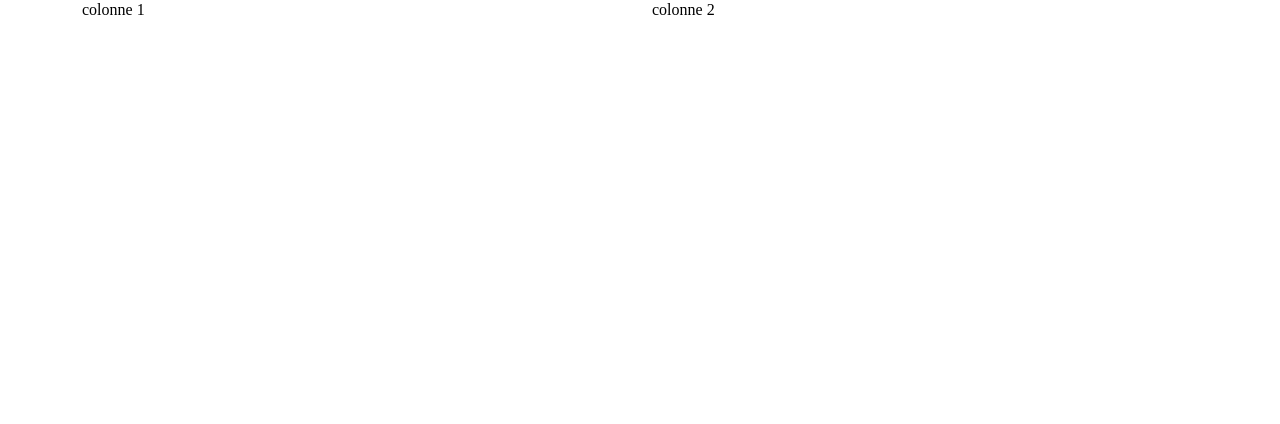
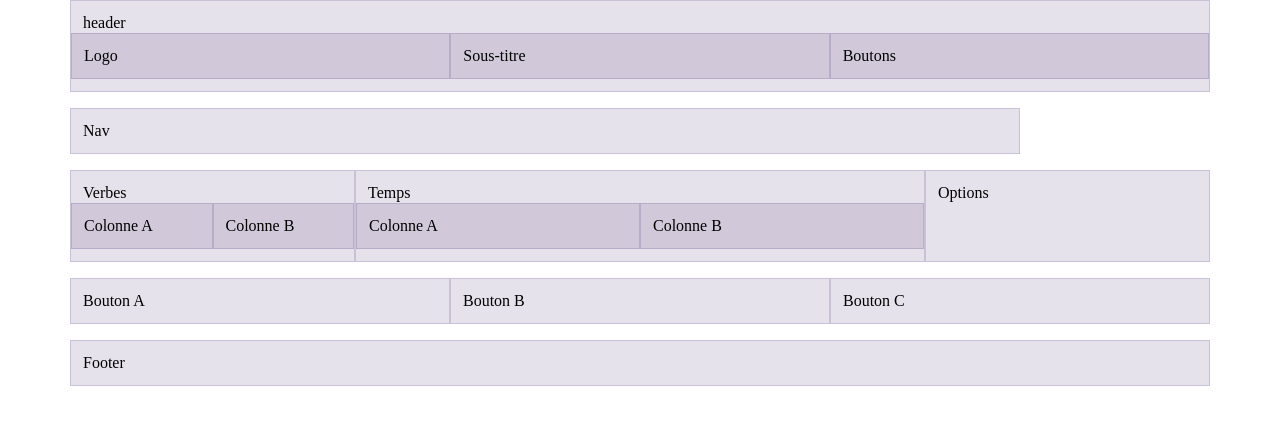
Before and after one commit to NoeSchuler1312/Tatitotu, a website built with Parcel: page src/index.html in a window 1280 px wide. Built offline with nearby package versions, Linux system fonts and the light colour scheme.

Commit message:
Intégration de la grille

```diff
--- a/src/index.html
+++ b/src/index.html
@@ -9,8 +9,42 @@
   <body>
     <div class="container">
       <div class="row">
-        <div class="col-6">colonne 1</div>
-        <div class="col-6">colonne 2</div>
+        <div class="col-12">
+          header
+          <div class="row">
+            <div class="col-4">Logo</div>
+            <div class="col-4">Sous-titre</div>
+            <div class="col-4">Boutons</div>
+          </div>
+        </div>
+      </div>
+      <div class="row">
+        <div class="col-10">Nav</div>
+      </div>
+      <div class="row">
+        <div class="col-3">
+          Verbes
+          <div class="row">
+            <div class="col-6">Colonne A</div>
+            <div class="col-6">Colonne B</div>
+          </div>
+        </div>
+        <div class="col-6">
+          Temps
+          <div class="row">
+            <div class="col-6">Colonne A</div>
+            <div class="col-6">Colonne B</div>
+          </div>
+        </div>
+        <div class="col-3">Options</div>
+      </div>
+      <div class="row">
+        <div class="col-4">Bouton A</div>
+        <div class="col-4">Bouton B</div>
+        <div class="col-4">Bouton C</div>
+      </div>
+      <div class="row">
+        <div class="col-12">Footer</div>
       </div>
     </div>
     <script src="js/main.js" type="module"></script>
--- a/src/scss/_base.scss
+++ b/src/scss/_base.scss
@@ -5,6 +5,18 @@
   box-sizing: border-box;
   margin: 0;
   padding: 0;
+}
+
+.row + .row {
+  margin-top: 16px;
+}
+
+.row > .col,
+.row > [class^="col-"] {
+  padding-top: 12px;
+  padding-bottom: 12px;
+  background-color: rgba(86, 61, 124, 0.15);
+  border: 1px solid rgba(86, 61, 124, 0.2);
 }
 
 html {
```
